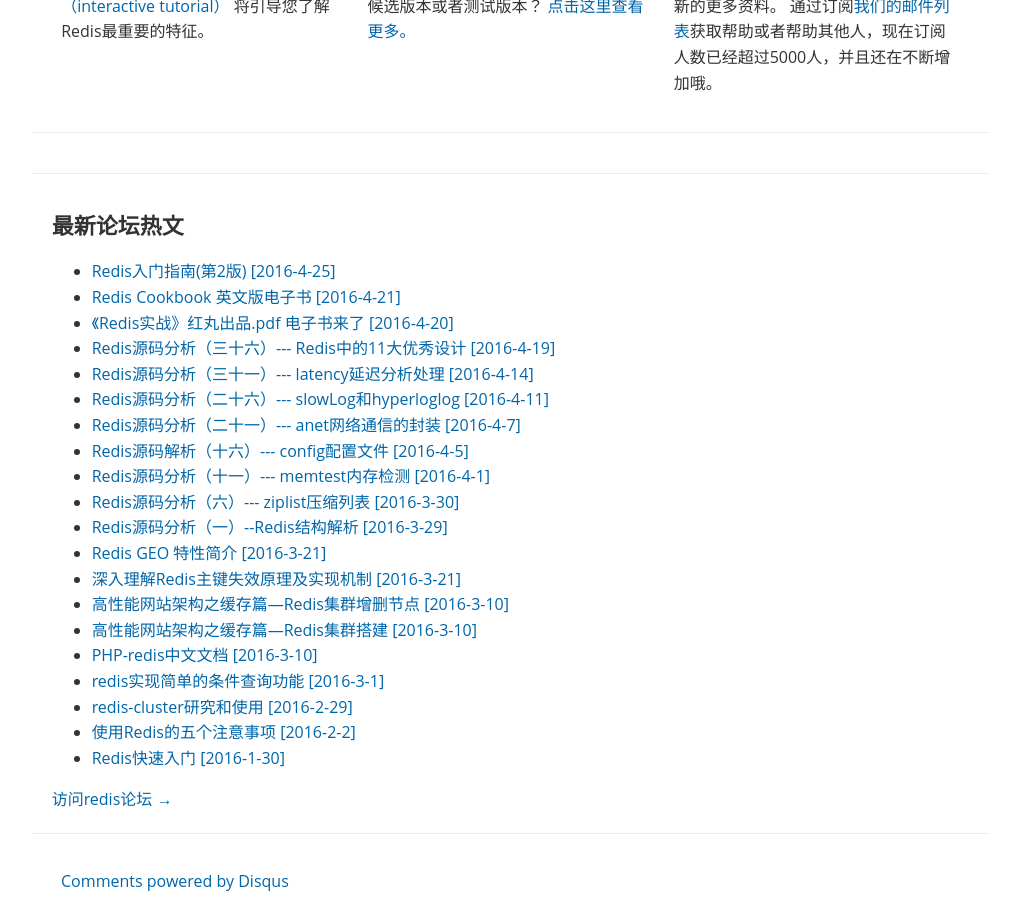
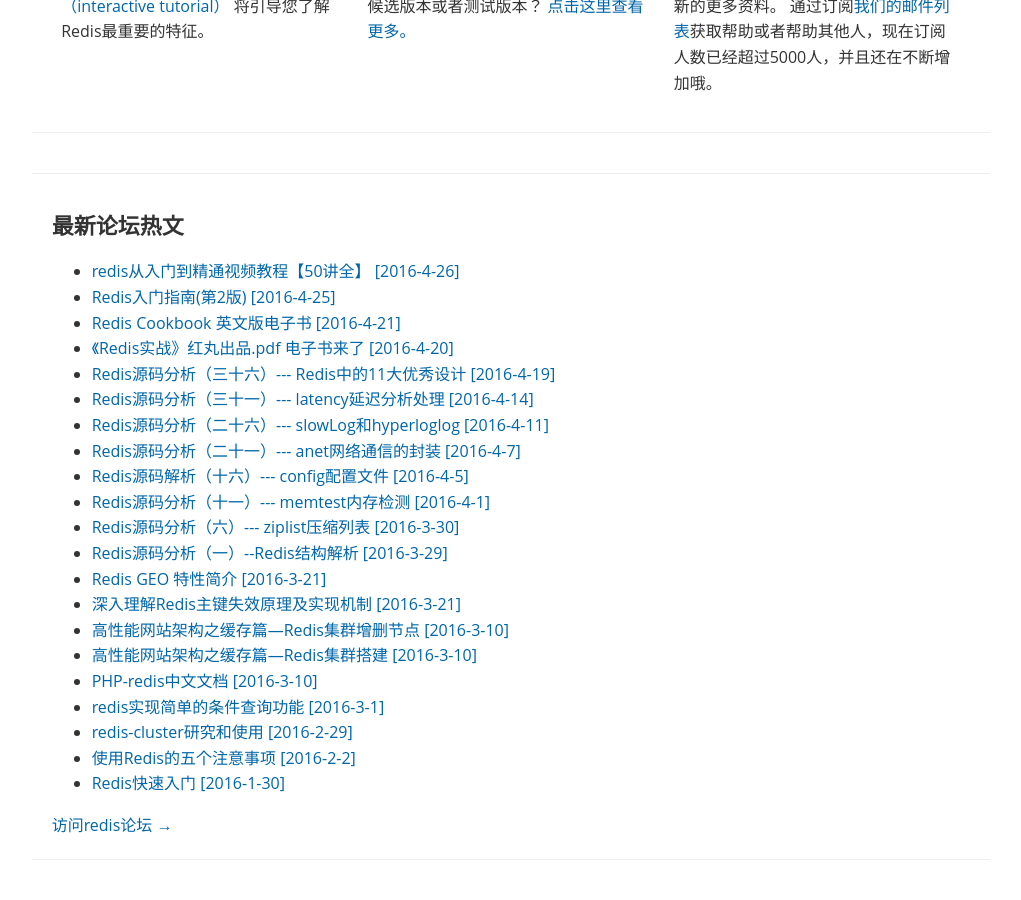
Before and after one commit to rediscn/rediscn, a Jekyll site: the page built from index.html, in a window 1280 px wide and 900 px high, scrolled down 549 px. Shown: the whole window, without its empty margins (149-1170 px from the left). Built offline with Jekyll 4.4.1, drawn with Linux system fonts in a browser that asks for light colours; comment, search, counter and statistics services are not loaded.

Commit message:
更新论坛资料

```diff
--- a/index.html
+++ b/index.html
@@ -71,6 +71,7 @@
 <div class='home-intro home-section'>
 	<h2>最新论坛热文</h2>
 	<ul>
+		<li><a href="http://bbs.redis.cn/forum.php?mod=viewthread&tid=658" target="_blank">redis从入门到精通视频教程【50讲全】 [2016-4-26]</a></li>
 		<li><a href="http://bbs.redis.cn/forum.php?mod=viewthread&tid=656" target="_blank">Redis入门指南(第2版)  [2016-4-25]</a></li>
 		<li><a href="http://bbs.redis.cn/forum.php?mod=viewthread&tid=649" target="_blank">Redis Cookbook 英文版电子书 [2016-4-21]</a></li>
 		<li><a href="http://bbs.redis.cn/forum.php?mod=viewthread&tid=645" target="_blank">《Redis实战》红丸出品.pdf 电子书来了 [2016-4-20]</a></li>
```
